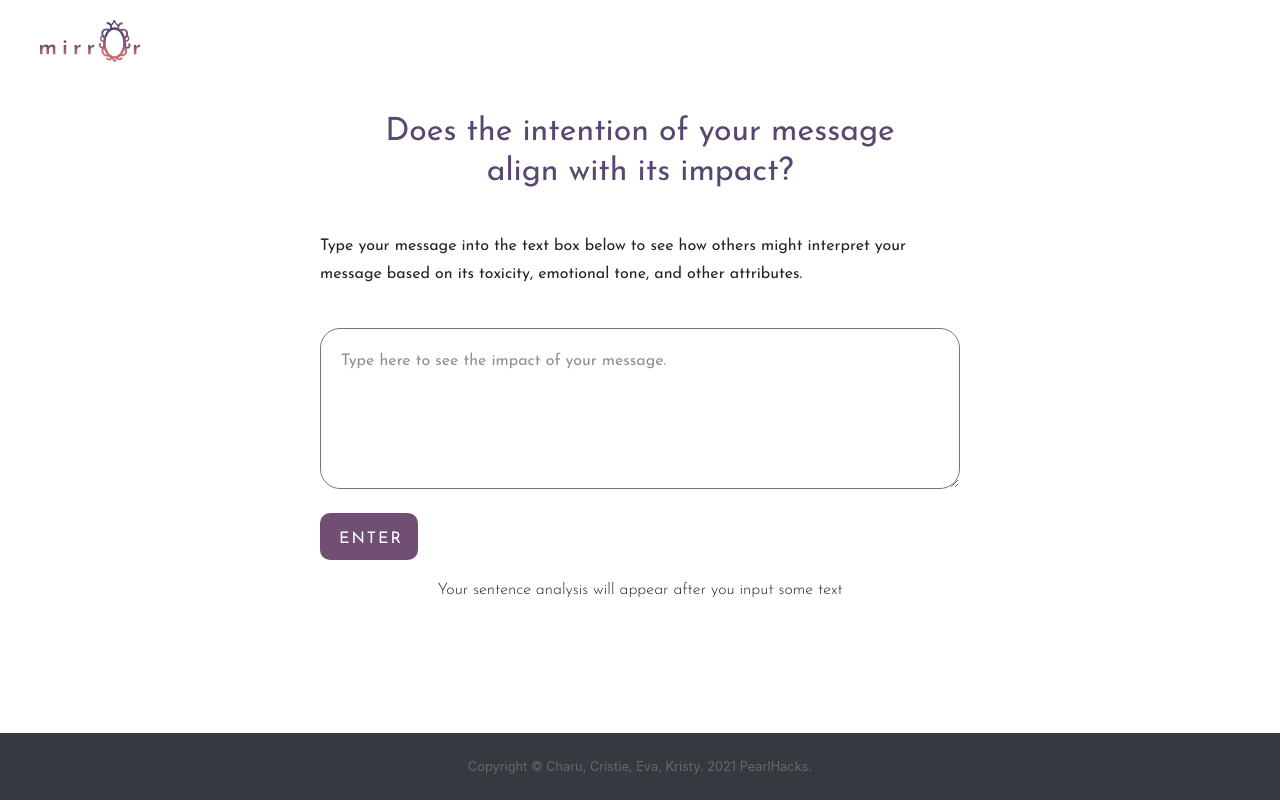
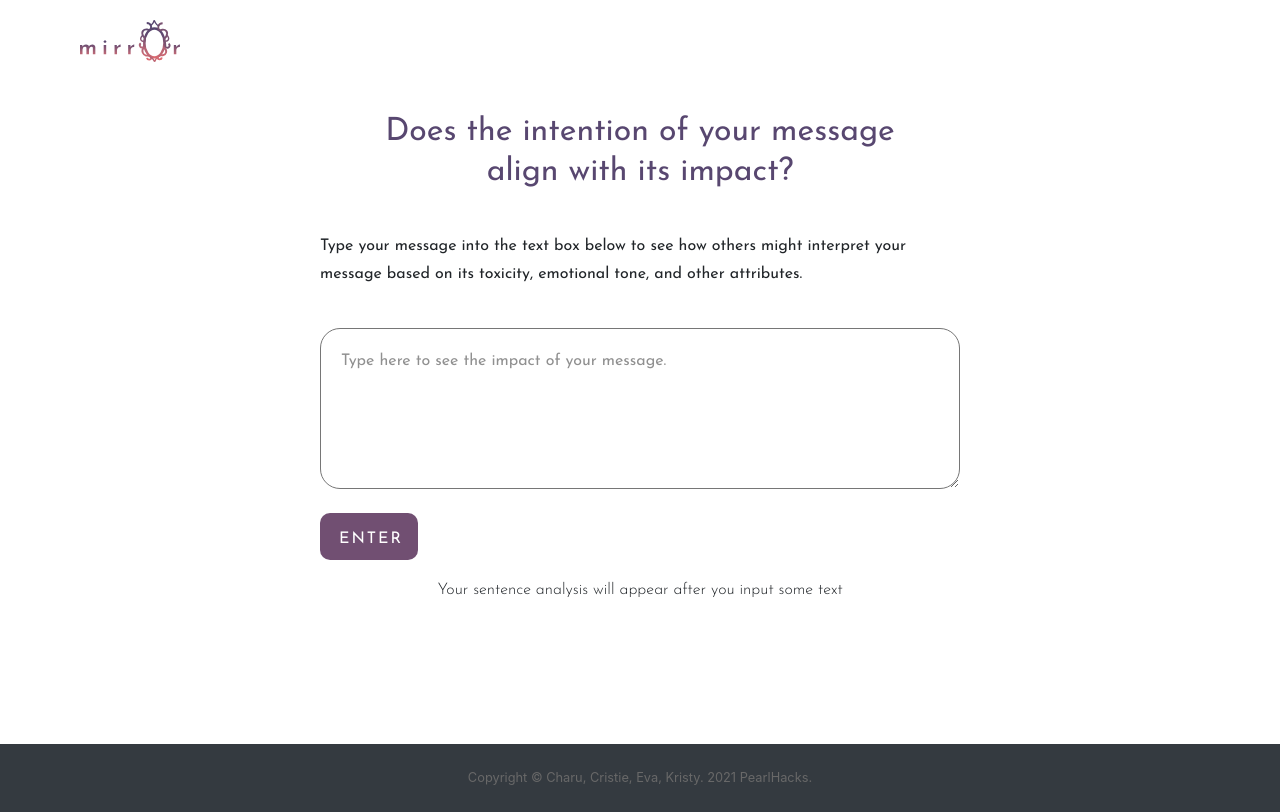
Before and after one commit to charusm18/PearlHacks, a Flask app: page / in a window 1280 px wide. Run offline with Flask 2, Linux system fonts and the light colour scheme; some libraries are stand-ins or nearby versions.

Commit message:
fixed margins

```diff
--- a/static/main.css
+++ b/static/main.css
@@ -19,13 +19,13 @@
 .logo {
   width: 100px;
   height: auto;
-  margin-left: 40px;
+  margin-left: 80px;
   margin-top: 20px;
 }
 
 .test-main {
   text-align: center;
-
+  margin-bottom: 100px;
 }
 
 .test {
--- a/templates/index.html
+++ b/templates/index.html
@@ -28,7 +28,7 @@
         <div class="test">
             <p id="description">Type your message into the text box below to see how others might interpret your message based on its toxicity, emotional tone, and other attributes.</p>
             <form method="post" action="/analysis" my-form>
-                <div >
+                <div>
                     <textarea placeholder="Type here to see the impact of your message." name="text" id="weight"></textarea>
                 </div>
                 <br>
@@ -73,8 +73,6 @@
                     The likelihood that someone will perceive your message as an attack on their identity is {{(perspectiveValues['identity_attack'] * 100)|int}}%.  </p>
             </label>
         </div>
-
-
 
         <button type="button" class="collapsible" id ='c1'>
             <div class="plus"><span class="add" id = "col1">
```
